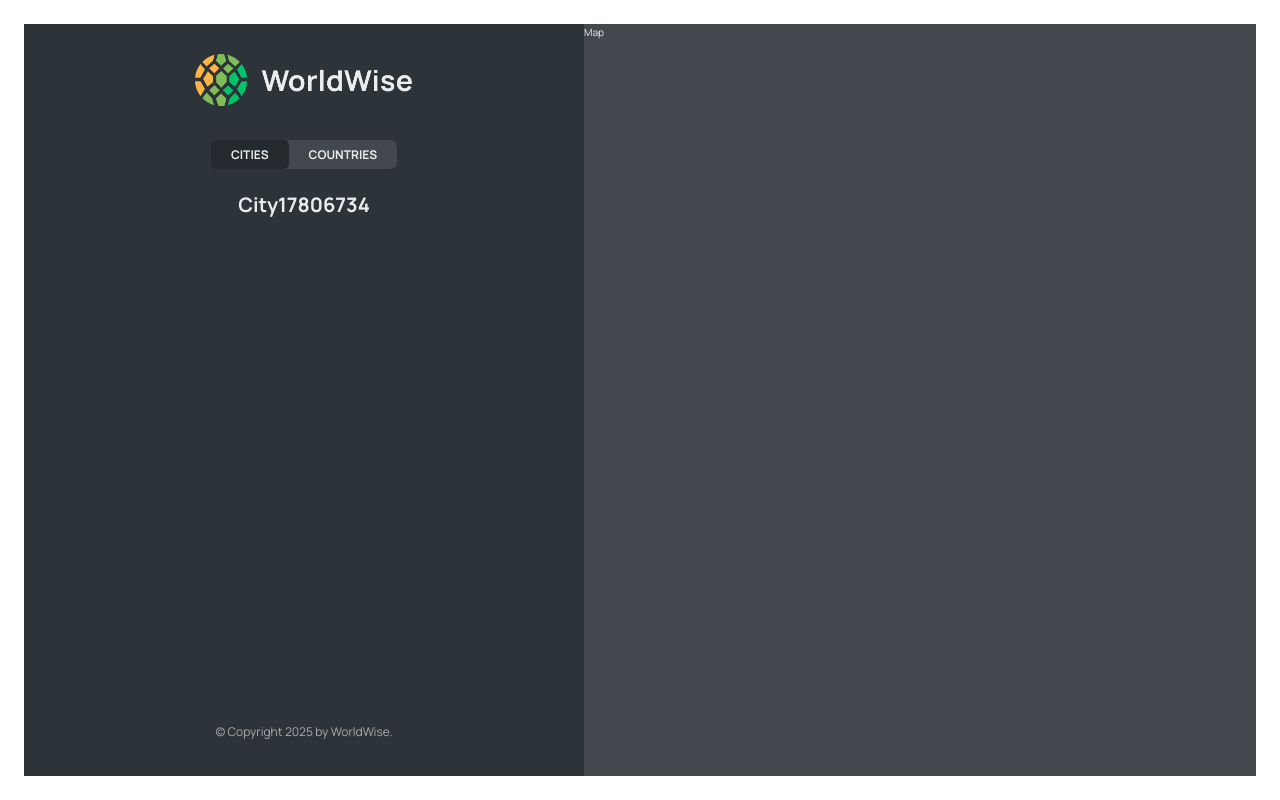
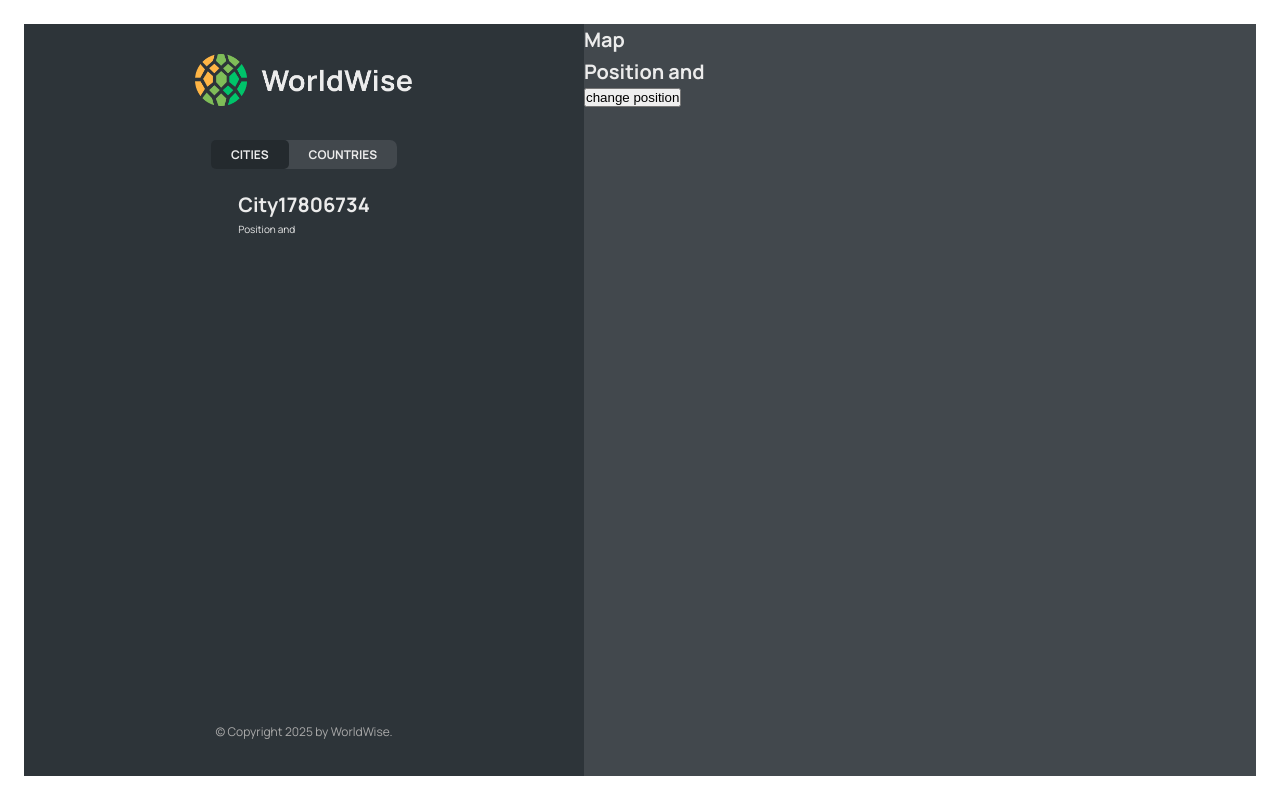
Before and after one commit to paulaoorjuela/WorldWise, a React (Vite) app: page /app/cities/17806734 in a window 1280 px wide. Built offline with nearby package versions, Linux system fonts and the light colour scheme; data requests are answered from the project's data file.

Commit message:
add useSearchParams to read query string

```diff
--- a/src/components/City.jsx
+++ b/src/components/City.jsx
@@ -1,4 +1,4 @@
-import { useParams } from "react-router-dom";
+import { useParams, useSearchParams } from "react-router-dom";
 import styles from "./City.module.css";
 
 const formatDate = (date) =>
@@ -22,8 +22,16 @@
 
   const { cityName, emoji, date, notes } = currentCity;
 
+  const [searchParams, setSearchParams] = useSearchParams()
+  const lat = searchParams.get('lat')
+  const lng = searchParams.get('lng')
+
   return (
-    <h1>City{id}</h1>
+    <div>
+      <h1>City{id}</h1>
+      <p>Position {lat} and {lng}</p>
+    </div>
+
     // <div className={styles.city}>
     //   <div className={styles.row}>
     //     <h6>City name</h6>
--- a/src/components/CityItem.jsx
+++ b/src/components/CityItem.jsx
@@ -9,10 +9,10 @@
     }).format(new Date(date));
 
 function CityItem({city}) {
-    const {cityName, emoji, date, id} = city
+    const {cityName, emoji, date, id, position } = city
     return (
         <li>
-            <Link className={styles.cityItem} to={`${id}`}>
+            <Link className={styles.cityItem} to={`${id}?lat=${position.lat}&lng=${position.lng}`}>
                 <span className={styles.emoji}>{emoji}</span>
                 <h3 className={styles.name}>{cityName}</h3>
                 <time className={styles.date}>{formatDate(date)}</time>
--- a/src/components/Map.jsx
+++ b/src/components/Map.jsx
@@ -1,9 +1,21 @@
-import styles from "./Map.module.css"
+import { useSearchParams } from "react-router-dom";
+import styles from "./Map.module.css";
 
 function Map() {
+    const [searchParams, setSearchParams] = useSearchParams();
+    const lat = searchParams.get("lat");
+    const lng = searchParams.get("lng");
     return (
-        <div className={styles.mapContainer}>Map</div>
-    )
+        <div className={styles.mapContainer}>
+        <h1>Map</h1>
+        <h1>
+            Position {lat} and {lng}
+        </h1>
+        <button onClick={() => setSearchParams({ lat: 23, lng: 12 })}>
+            change position
+        </button>
+        </div>
+    );
 }
 
-export default Map
+export default Map;
```
